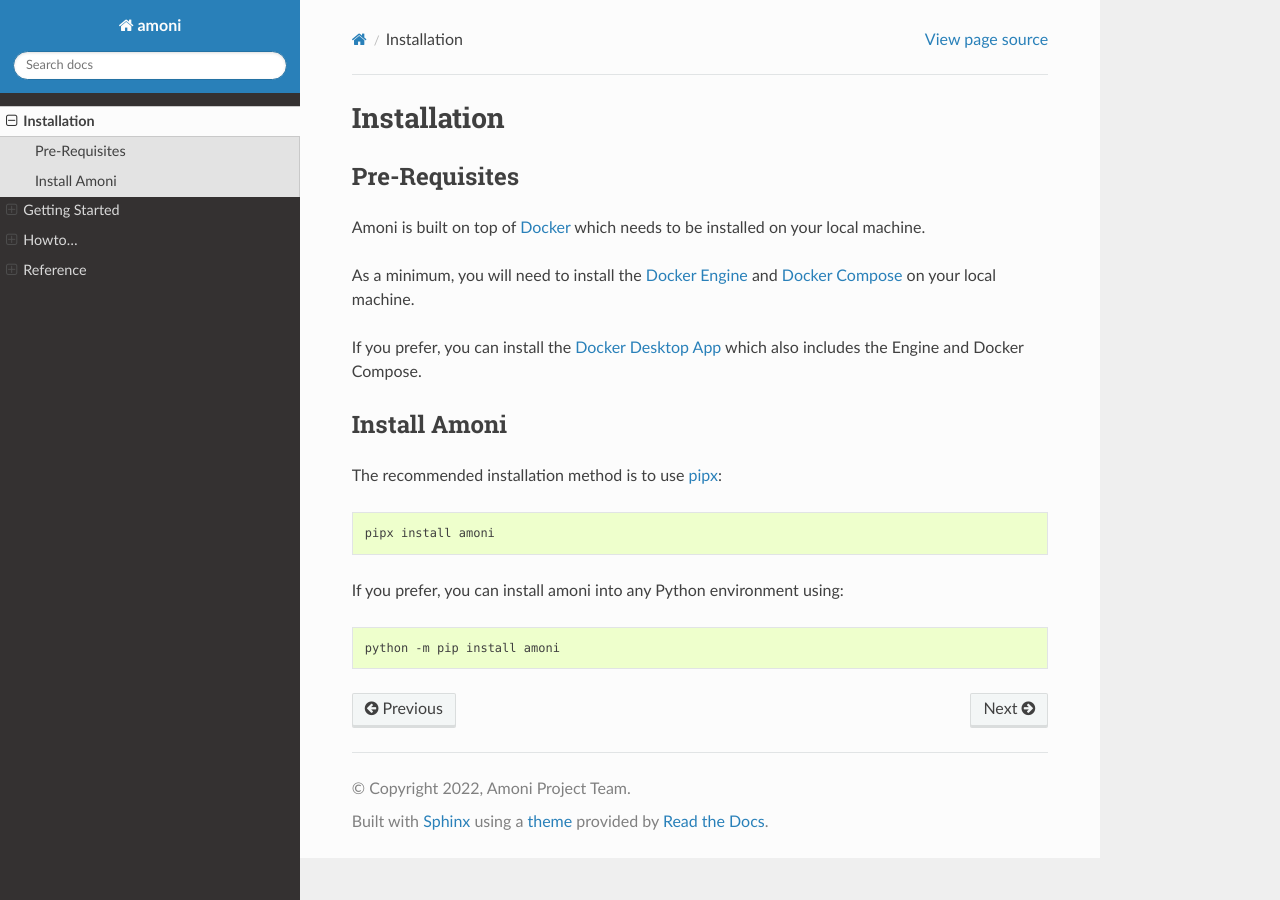
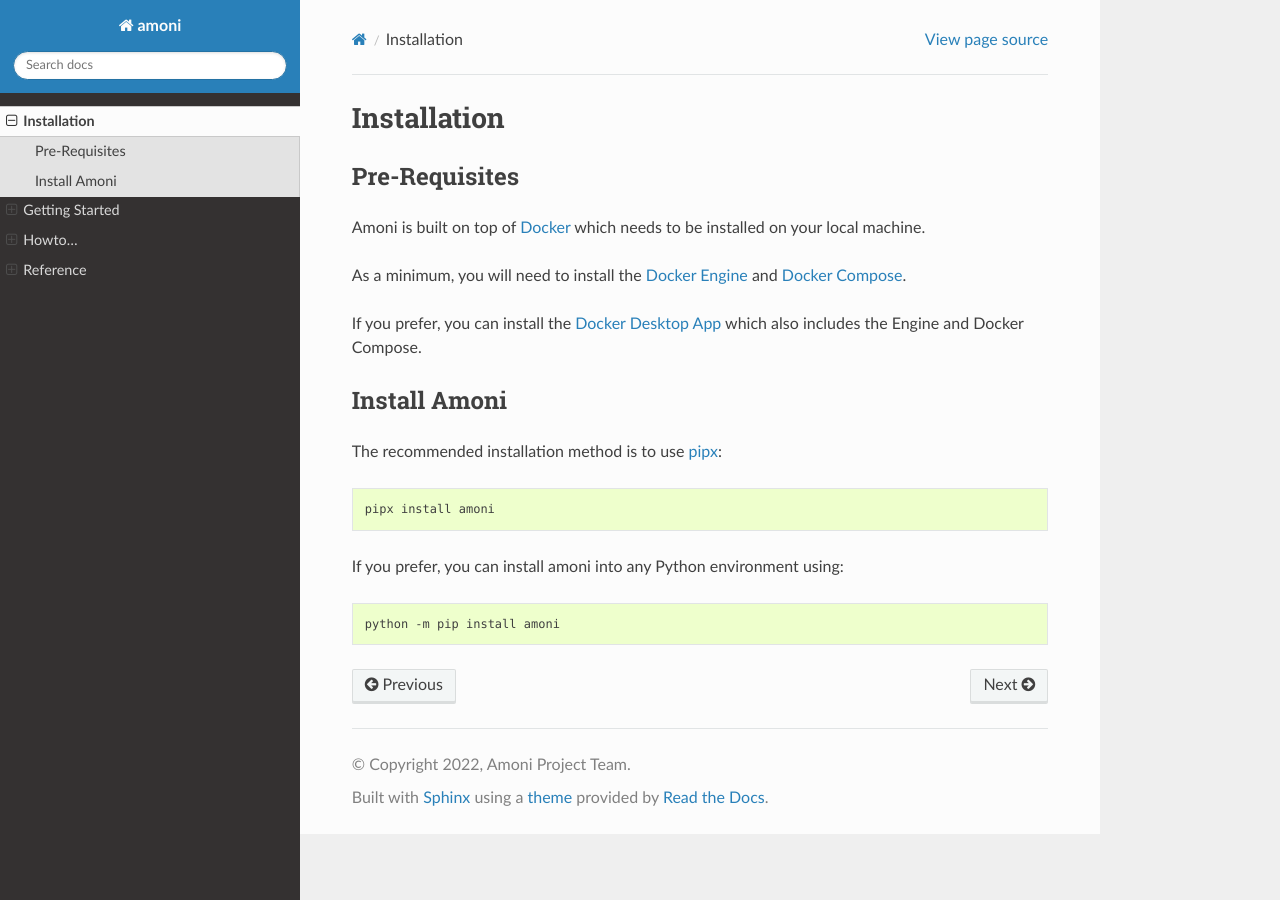
Before and after one commit to anvilistas/amoni, a Sphinx documentation site: the page built from docs/installation.rst, in a window 1280 px wide. Built offline with Sphinx 7.4.7 and the Read the Docs theme 2.0.0, drawn with Linux system fonts in a browser that asks for light colours.

Commit message:
Improve wording slightly

```diff
--- a/docs/installation.rst
+++ b/docs/installation.rst
@@ -8,7 +8,7 @@
 on your local machine.
 
 As a minimum, you will need to install the `Docker Engine <https://docs.docker.com/engine/install/>`_
-and `Docker Compose <https://docs.docker.com/compose/install/>`_ on your local machine.
+and `Docker Compose <https://docs.docker.com/compose/install/>`_.
 
 If you prefer, you can install the `Docker Desktop App <https://docs.docker.com/desktop/>`_
 which also includes the Engine and Docker Compose.
```
